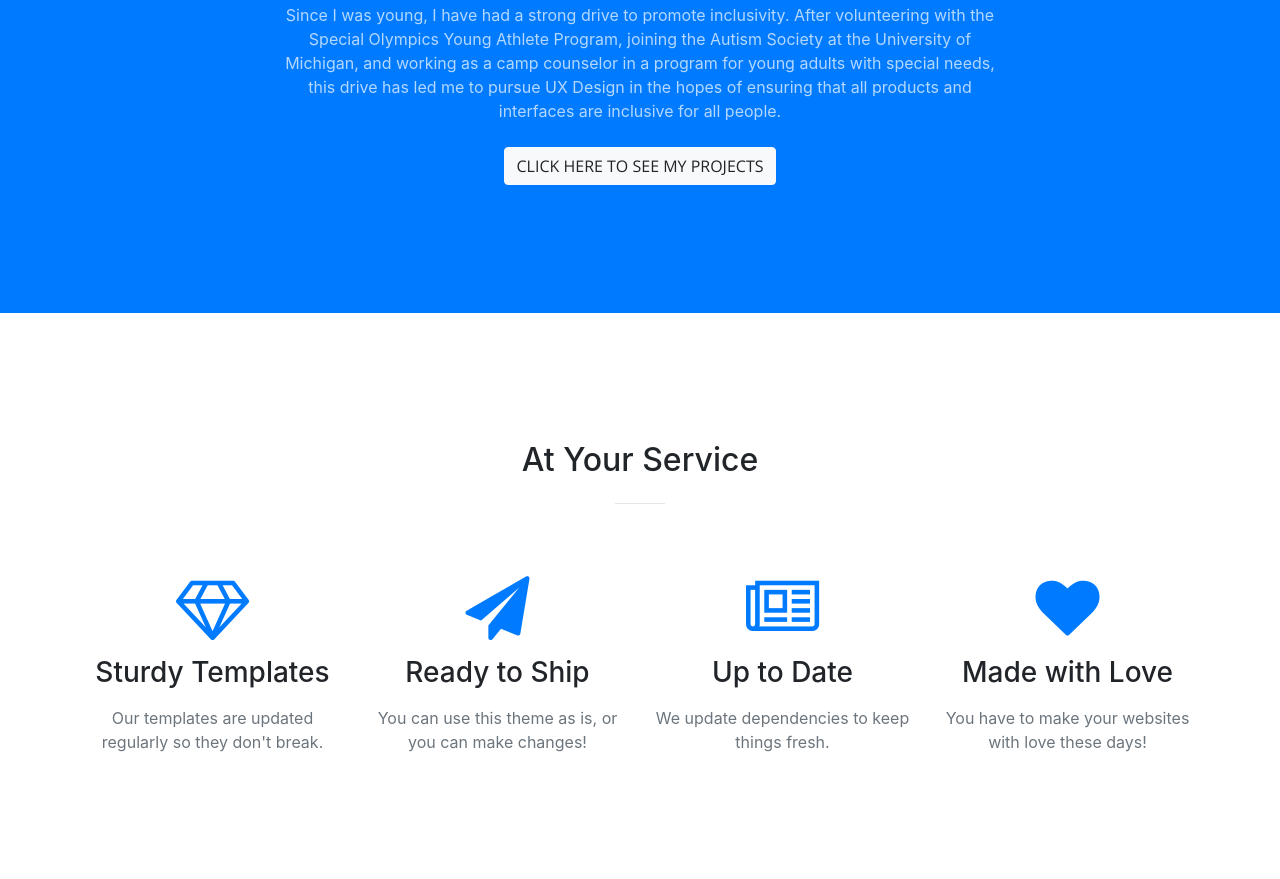
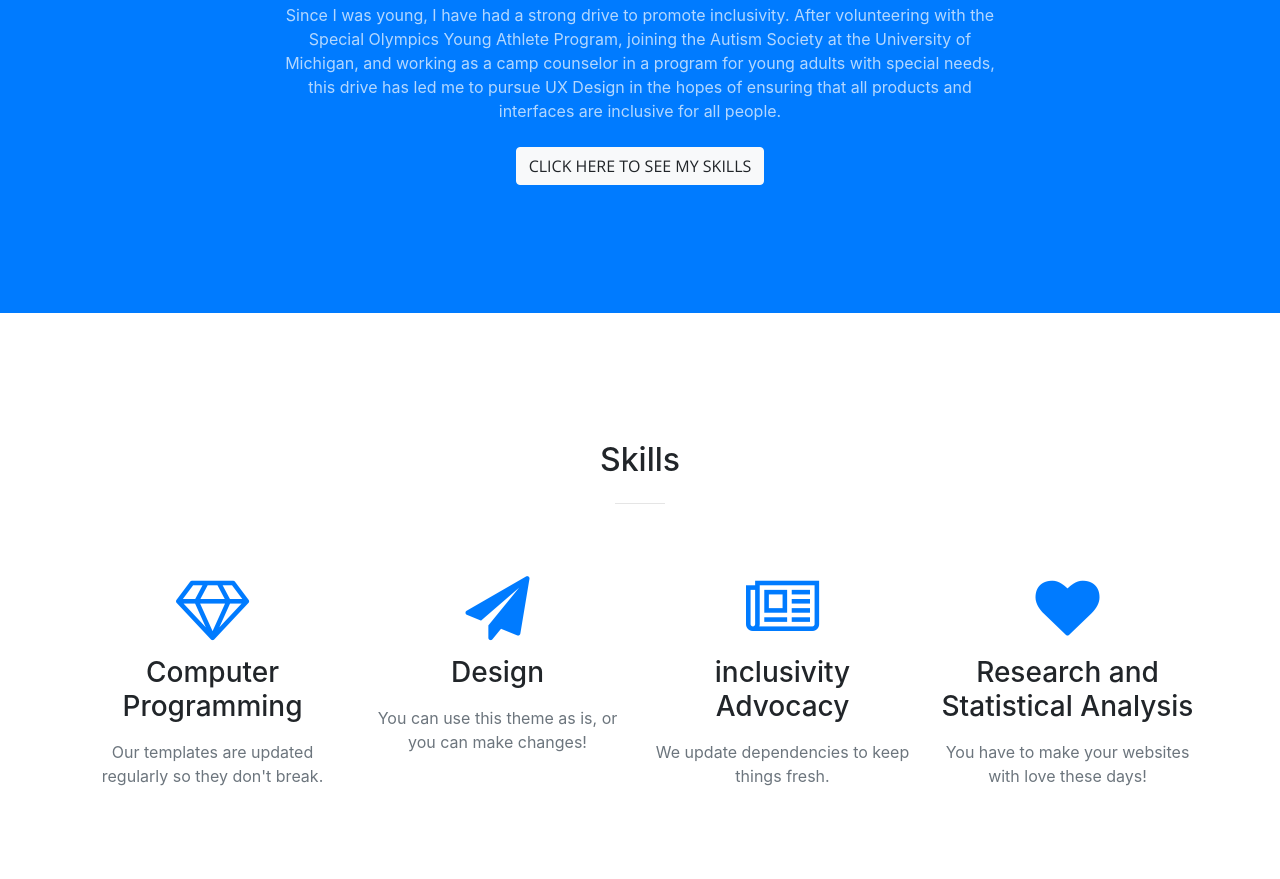
Before and after one commit to srelkins/original-portfolio-code, a website with bundled scripts: page index.html in a window 1280 px wide. Shown: the part 1499-2378 px from the top of the page. Built offline with nearby package versions, Linux system fonts and the light colour scheme.

```diff
--- a/index.html
+++ b/index.html
@@ -89,7 +89,7 @@
             <h2 class="section-heading text-white">A Passion for Advocacy.</h2>
             <hr class="light my-4">
             <p class="text-faded mb-4">Since I was young, I have had a strong drive to promote inclusivity. After volunteering with the Special Olympics Young Athlete Program, joining the Autism Society at the University of Michigan, and working as a camp counselor in a program for young adults with special needs, this drive has led me to pursue UX Design in the hopes of ensuring that all products and interfaces are inclusive for all people.</p>
-            <a class="btn btn-light btn-xl js-scroll-trigger" href="#services">Click Here to See My Projects</a>
+            <a class="btn btn-light btn-xl js-scroll-trigger" href="#services">Click Here to See My Skills</a>
           </div>
         </div>
       </div>
@@ -99,7 +99,7 @@
       <div class="container">
         <div class="row">
           <div class="col-lg-12 text-center">
-            <h2 class="section-heading">At Your Service</h2>
+            <h2 class="section-heading">Skills</h2>
             <hr class="my-4">
           </div>
         </div>
@@ -109,28 +109,28 @@
           <div class="col-lg-3 col-md-6 text-center">
             <div class="service-box mt-5 mx-auto">
               <i class="fa fa-4x fa-diamond text-primary mb-3 sr-icons"></i>
-              <h3 class="mb-3">Sturdy Templates</h3>
+              <h3 class="mb-3">Computer Programming</h3>
               <p class="text-muted mb-0">Our templates are updated regularly so they don't break.</p>
             </div>
           </div>
           <div class="col-lg-3 col-md-6 text-center">
             <div class="service-box mt-5 mx-auto">
               <i class="fa fa-4x fa-paper-plane text-primary mb-3 sr-icons"></i>
-              <h3 class="mb-3">Ready to Ship</h3>
+              <h3 class="mb-3">Design</h3>
               <p class="text-muted mb-0">You can use this theme as is, or you can make changes!</p>
             </div>
           </div>
           <div class="col-lg-3 col-md-6 text-center">
             <div class="service-box mt-5 mx-auto">
               <i class="fa fa-4x fa-newspaper-o text-primary mb-3 sr-icons"></i>
-              <h3 class="mb-3">Up to Date</h3>
+              <h3 class="mb-3">inclusivity Advocacy</h3>
               <p class="text-muted mb-0">We update dependencies to keep things fresh.</p>
             </div>
           </div>
           <div class="col-lg-3 col-md-6 text-center">
             <div class="service-box mt-5 mx-auto">
               <i class="fa fa-4x fa-heart text-primary mb-3 sr-icons"></i>
-              <h3 class="mb-3">Made with Love</h3>
+              <h3 class="mb-3">Research and Statistical Analysis</h3>
               <p class="text-muted mb-0">You have to make your websites with love these days!</p>
             </div>
           </div>
```
